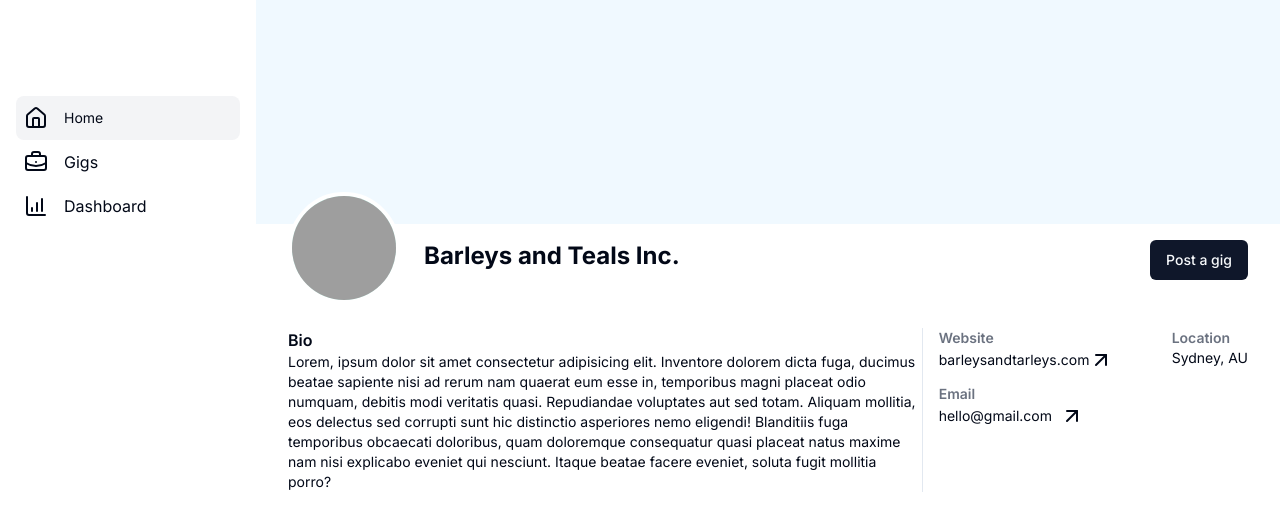
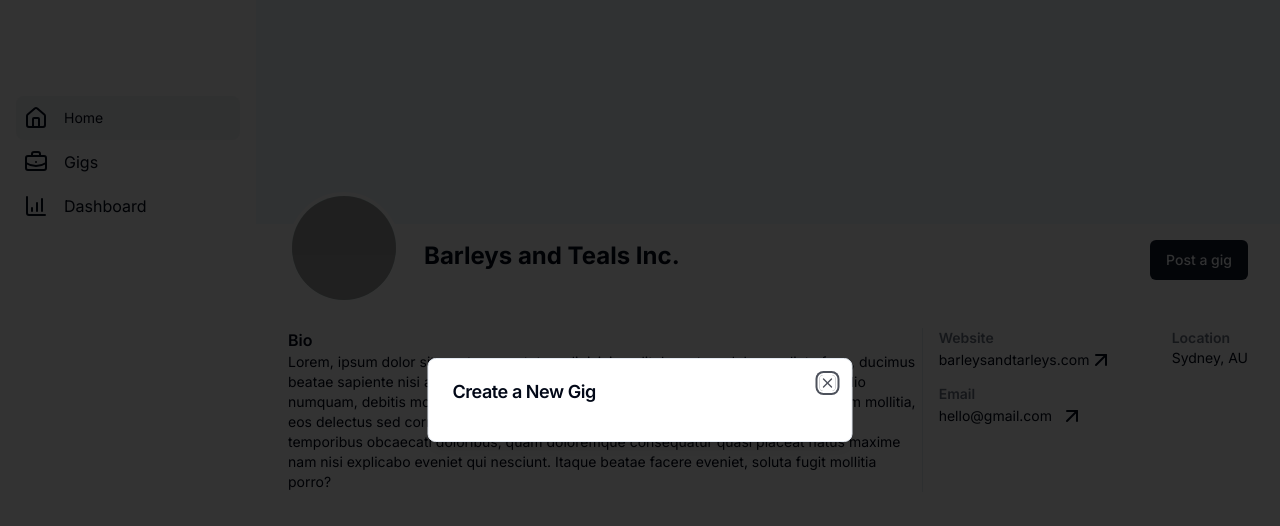
Before and after one commit to Eyram-gb/quickjobs-web, a Next.js app: page /1/profile in a window 1280 px wide. Both pictures are taken after a click on the button "Post a gig". Shown: the top 526 px of the page. Built offline with nearby package versions, Linux system fonts and the light colour scheme; grey boxes are pictures that could not be loaded.

Commit message:
gig form schema

```diff
--- a/package.json
+++ b/package.json
@@ -10,6 +10,7 @@
   },
   "dependencies": {
     "@hookform/resolvers": "^3.9.0",
+    "@radix-ui/react-dialog": "^1.1.1",
     "@radix-ui/react-label": "^2.1.0",
     "@radix-ui/react-select": "^2.1.1",
     "@radix-ui/react-slot": "^1.1.0",
--- a/src/app/[id]/(company)/profile/page.tsx
+++ b/src/app/[id]/(company)/profile/page.tsx
@@ -1,4 +1,6 @@
+import NewGigForm from '@/components/forms/NewGigForm'
 import { Button } from '@/components/ui/button'
+import { DialogContent, DialogDescription, DialogHeader, DialogTitle, DialogTrigger } from '@/components/ui/dialog'
 import { ArrowUpRight, BriefcaseBusiness, ChartColumnIncreasing, House } from 'lucide-react'
 import Image from 'next/image'
 import React from 'react'
@@ -36,9 +38,7 @@
                         </div>
                     </div>
                     <div>
-                        <Button type='button'>
-                            Post a gig
-                        </Button>
+                        <NewGigForm />
                     </div>
                 </div>
                 {/* <hr className='mx-8 my-6' /> */}
--- /dev/null
+++ b/src/components/forms/NewGigForm.tsx
@@ -0,0 +1,72 @@
+import React from 'react'
+import { Dialog, DialogContent, DialogHeader, DialogTitle, DialogTrigger } from '../ui/dialog'
+import { Button } from '../ui/button'
+import { Form } from '../ui/form'
+import { useForm } from 'react-hook-form'
+import { z } from 'zod'
+import { zodResolver } from '@hookform/resolvers/zod'
+// import { Stardos_Stencil } from 'next/font/google'
+
+const GigSchema = z.object({
+    title: z.string({
+        description: 'Company name',
+        required_error: 'Please enter a company name',
+    }),
+    description: z.string({
+        description: 'Description of the gig',
+        required_error: 'Description is required',
+    }),
+    start_date: z.date({
+        description: 'Start date of the gig',
+        required_error: 'Start date is required',
+    }),
+    end_date: z.date({
+        description: 'End date of the gig',
+        required_error: 'End date is required',
+    }),
+    industry_id: z.number({
+        description: 'Industry ID of the gig',
+        required_error: 'Industry is required',
+    }),
+    negotiable: z.boolean({
+        description: 'Is budget for the gig negotiable',
+        required_error: 'Negotiable flag is required',
+    }),
+    budget_range: z.string({}),
+    requirements: z.string({
+        description: 'Skills required for the gig',
+        required_error: 'Skills are required',
+    })
+})
+
+type TGigSchema = z.infer<typeof GigSchema>;
+
+const NewGigForm = () => {
+    const form = useForm<TGigSchema>({
+        resolver: zodResolver(GigSchema),
+    });
+    return (
+        <>
+            <Dialog>
+
+                <DialogTrigger asChild>
+                    <Button type='button'>
+                        Post a gig
+                    </Button>
+                </DialogTrigger>
+                <DialogContent className="sm:max-w-[425px]">
+                    <DialogHeader>
+                        <DialogTitle>Create a New Gig</DialogTitle>
+                    </DialogHeader>
+                    <Form {...form}>
+                        <form>
+
+                        </form>
+                    </Form>
+                </DialogContent>
+            </Dialog>
+        </>
+    )
+}
+
+export default NewGigForm
--- /dev/null
+++ b/src/components/ui/dialog.tsx
@@ -0,0 +1,122 @@
+"use client"
+
+import * as React from "react"
+import * as DialogPrimitive from "@radix-ui/react-dialog"
+import { X } from "lucide-react"
+
+import { cn } from "@/lib/utils"
+
+const Dialog = DialogPrimitive.Root
+
+const DialogTrigger = DialogPrimitive.Trigger
+
+const DialogPortal = DialogPrimitive.Portal
+
+const DialogClose = DialogPrimitive.Close
+
+const DialogOverlay = React.forwardRef<
+  React.ElementRef<typeof DialogPrimitive.Overlay>,
+  React.ComponentPropsWithoutRef<typeof DialogPrimitive.Overlay>
+>(({ className, ...props }, ref) => (
+  <DialogPrimitive.Overlay
+    ref={ref}
+    className={cn(
+      "fixed inset-0 z-50 bg-black/80  data-[state=open]:animate-in data-[state=closed]:animate-out data-[state=closed]:fade-out-0 data-[state=open]:fade-in-0",
+      className
+    )}
+    {...props}
+  />
+))
+DialogOverlay.displayName = DialogPrimitive.Overlay.displayName
+
+const DialogContent = React.forwardRef<
+  React.ElementRef<typeof DialogPrimitive.Content>,
+  React.ComponentPropsWithoutRef<typeof DialogPrimitive.Content>
+>(({ className, children, ...props }, ref) => (
+  <DialogPortal>
+    <DialogOverlay />
+    <DialogPrimitive.Content
+      ref={ref}
+      className={cn(
+        "fixed left-[50%] top-[50%] z-50 grid w-full max-w-lg translate-x-[-50%] translate-y-[-50%] gap-4 border bg-background p-6 shadow-lg duration-200 data-[state=open]:animate-in data-[state=closed]:animate-out data-[state=closed]:fade-out-0 data-[state=open]:fade-in-0 data-[state=closed]:zoom-out-95 data-[state=open]:zoom-in-95 data-[state=closed]:slide-out-to-left-1/2 data-[state=closed]:slide-out-to-top-[48%] data-[state=open]:slide-in-from-left-1/2 data-[state=open]:slide-in-from-top-[48%] sm:rounded-lg",
+        className
+      )}
+      {...props}
+    >
+      {children}
+      <DialogPrimitive.Close className="absolute right-4 top-4 rounded-sm opacity-70 ring-offset-background transition-opacity hover:opacity-100 focus:outline-none focus:ring-2 focus:ring-ring focus:ring-offset-2 disabled:pointer-events-none data-[state=open]:bg-accent data-[state=open]:text-muted-foreground">
+        <X className="h-4 w-4" />
+        <span className="sr-only">Close</span>
+      </DialogPrimitive.Close>
+    </DialogPrimitive.Content>
+  </DialogPortal>
+))
+DialogContent.displayName = DialogPrimitive.Content.displayName
+
+const DialogHeader = ({
+  className,
+  ...props
+}: React.HTMLAttributes<HTMLDivElement>) => (
+  <div
+    className={cn(
+      "flex flex-col space-y-1.5 text-center sm:text-left",
+      className
+    )}
+    {...props}
+  />
+)
+DialogHeader.displayName = "DialogHeader"
+
+const DialogFooter = ({
+  className,
+  ...props
+}: React.HTMLAttributes<HTMLDivElement>) => (
+  <div
+    className={cn(
+      "flex flex-col-reverse sm:flex-row sm:justify-end sm:space-x-2",
+      className
+    )}
+    {...props}
+  />
+)
+DialogFooter.displayName = "DialogFooter"
+
+const DialogTitle = React.forwardRef<
+  React.ElementRef<typeof DialogPrimitive.Title>,
+  React.ComponentPropsWithoutRef<typeof DialogPrimitive.Title>
+>(({ className, ...props }, ref) => (
+  <DialogPrimitive.Title
+    ref={ref}
+    className={cn(
+      "text-lg font-semibold leading-none tracking-tight",
+      className
+    )}
+    {...props}
+  />
+))
+DialogTitle.displayName = DialogPrimitive.Title.displayName
+
+const DialogDescription = React.forwardRef<
+  React.ElementRef<typeof DialogPrimitive.Description>,
+  React.ComponentPropsWithoutRef<typeof DialogPrimitive.Description>
+>(({ className, ...props }, ref) => (
+  <DialogPrimitive.Description
+    ref={ref}
+    className={cn("text-sm text-muted-foreground", className)}
+    {...props}
+  />
+))
+DialogDescription.displayName = DialogPrimitive.Description.displayName
+
+export {
+  Dialog,
+  DialogPortal,
+  DialogOverlay,
+  DialogClose,
+  DialogTrigger,
+  DialogContent,
+  DialogHeader,
+  DialogFooter,
+  DialogTitle,
+  DialogDescription,
+}
```
Also changed, not shown: 1 other file (tests, documents, lock files or other folders).
